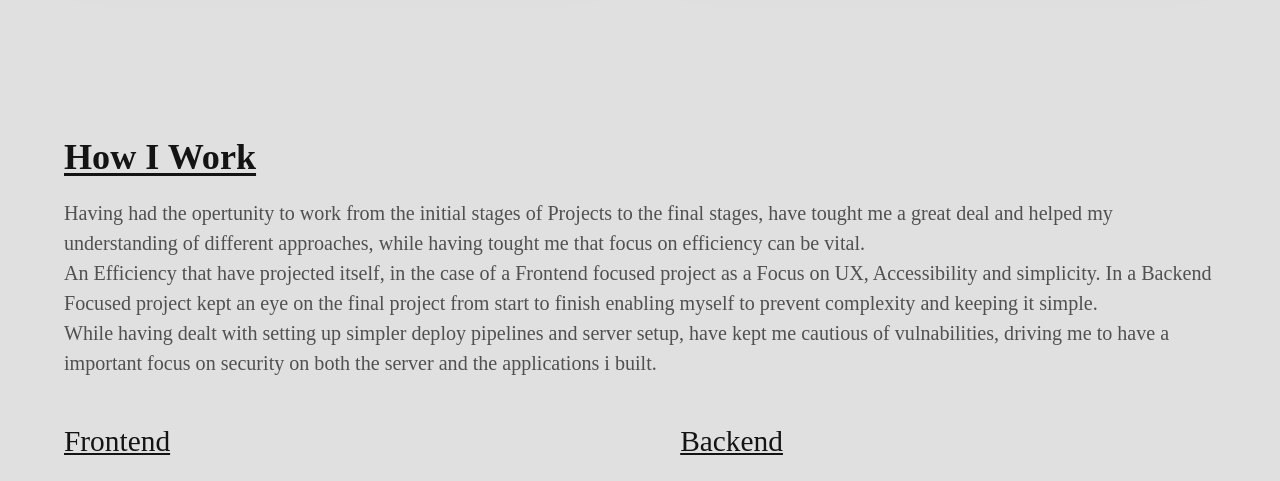
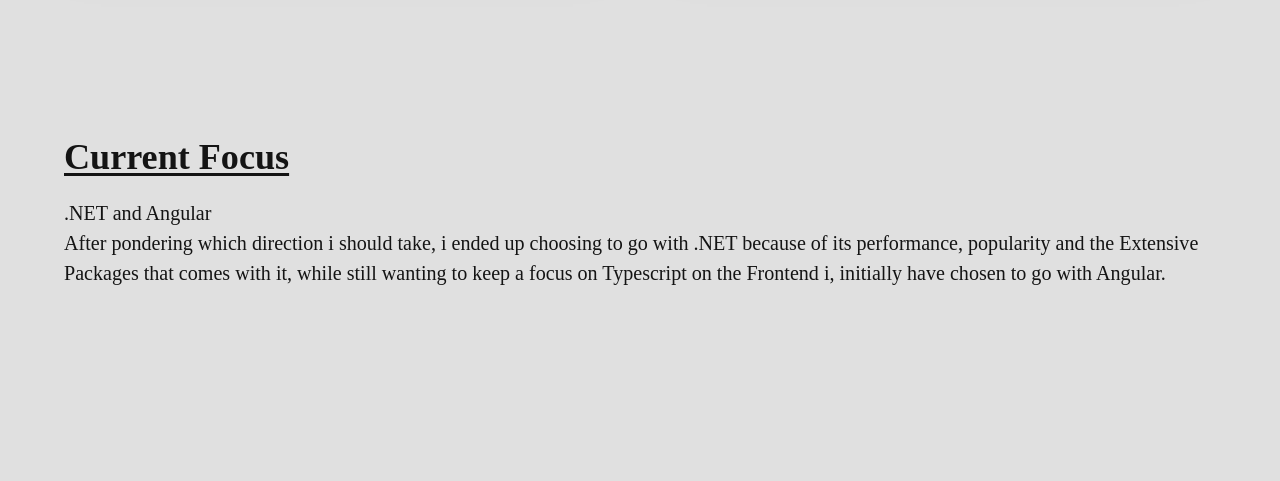
Before and after one commit to BilleLind/Portfolio, an Astro site: page / in a window 1280 px wide. Shown: the part 2520-3001 px from the top of the page. Built offline with nearby package versions, Linux system fonts and the light colour scheme; Astro itself is replaced by a stand-in of ours.

Commit message:
feat: short learning section

```diff
--- a/src/pages/index.astro
+++ b/src/pages/index.astro
@@ -83,7 +83,20 @@
 			 -->
 		</div>
 	</section>
+	<section id="learning" class="my-40">
+		<h2 class="text-xl font-bold underline underline-offset mb-4">Current Focus</h2>
+		<div class="flex">
+			<article>
+				<h2>.NET and Angular</h2>
+				<p>
+					After pondering which direction i should take, i ended up choosing to go with .NET because of its performance, popularity and the Extensive Packages that comes with it, while still wanting
+					to keep a focus on Typescript on the Frontend i, initially have chosen to go with Angular.
 
+
+				</p>
+			</article>
+		</div>
+	</section>
 	<section>
 		<h2 class="text-xl font-bold underline underline-offset mb-4">How I Work</h2>
 		<p class="text-faded">
```
